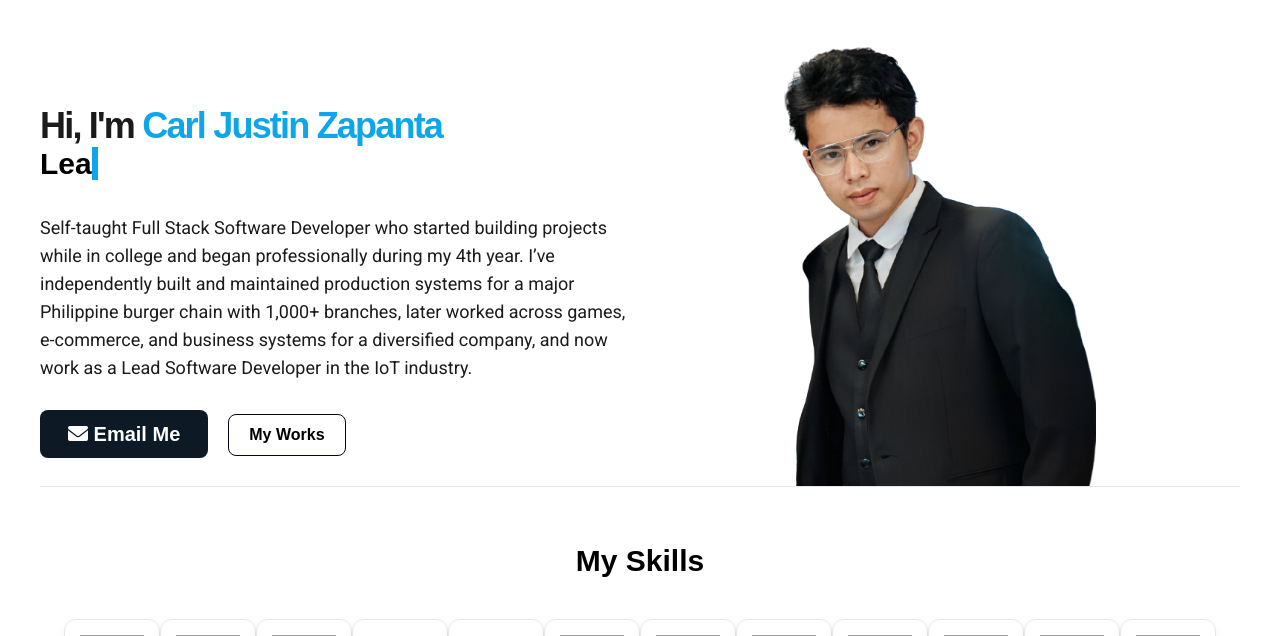
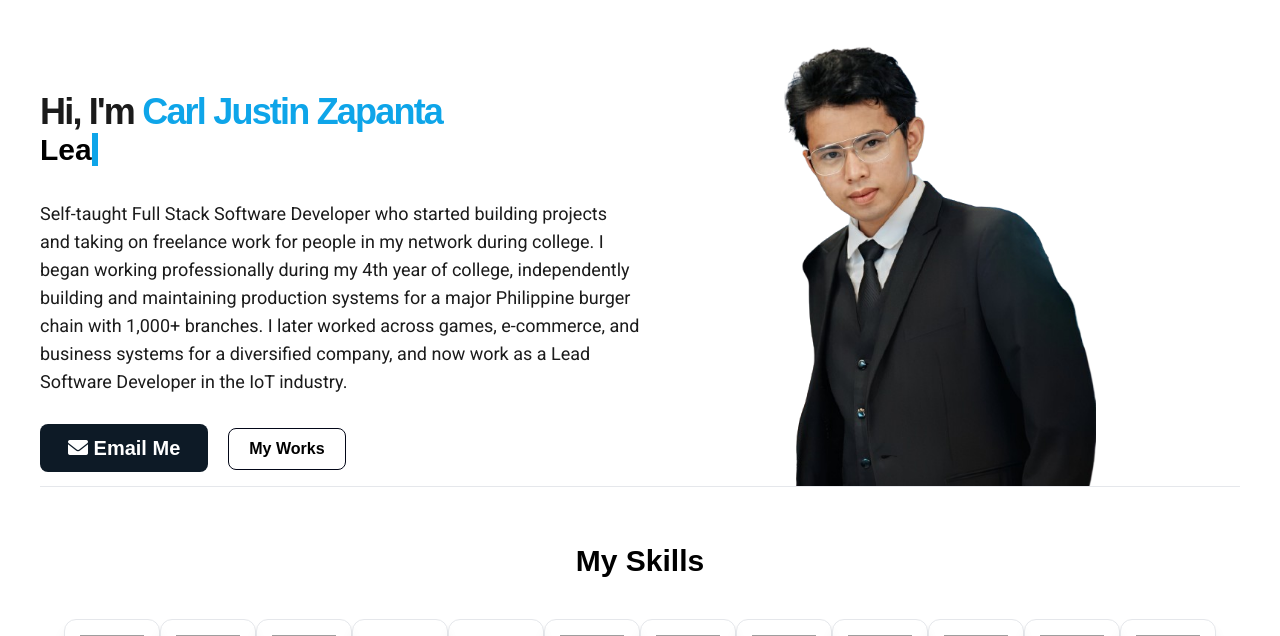
Before and after one commit to justinzapanta/Portfolio, a Django app: page / in a window 1280 px wide. Shown: the part 102-738 px from the top of the page. Run offline with Django 5.2, Linux system fonts and the light colour scheme; data comes from the database, SQL or seed files in the repository; grey boxes are pictures that could not be loaded.

Commit message:
Update base.html

```diff
--- a/main/templates/main/parts/base.html
+++ b/main/templates/main/parts/base.html
@@ -95,9 +95,9 @@
                     </h1>
 
                     <p class="md:text-lg font-roboto md:mt-8 mt-5 text-[#1B1B1B]">
-                        Self-taught Full Stack Software Developer who started building projects while in college and began professionally during my 4th year.
-                        I’ve independently built and maintained production systems for a major Philippine burger chain with 1,000+ branches, later worked across games,
-                        e-commerce, and business systems for a diversified company, and now work as a Lead Software Developer in the IoT industry.
+                        Self-taught Full Stack Software Developer who started building projects and taking on freelance work for people in my network during college.
+                        I began working professionally during my 4th year of college, independently building and maintaining production systems for a major Philippine burger
+                        chain with 1,000+ branches. I later worked across games, e-commerce, and business systems for a diversified company, and now work as a Lead Software Developer in the IoT industry.
                     </p>
 
                     <div class="flex flex-wrap space-x-5 mt-5 md:mt-7 md:mb-0 mb-6">
```
